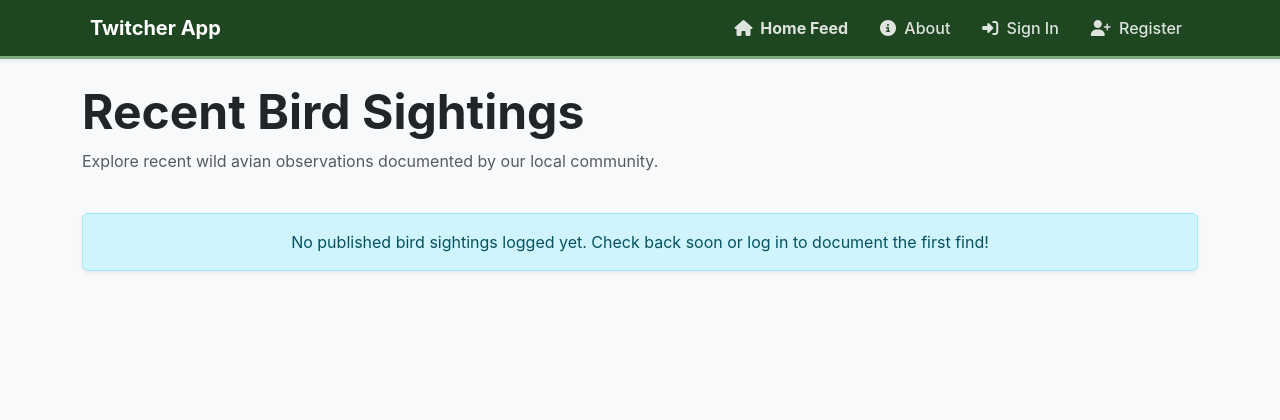
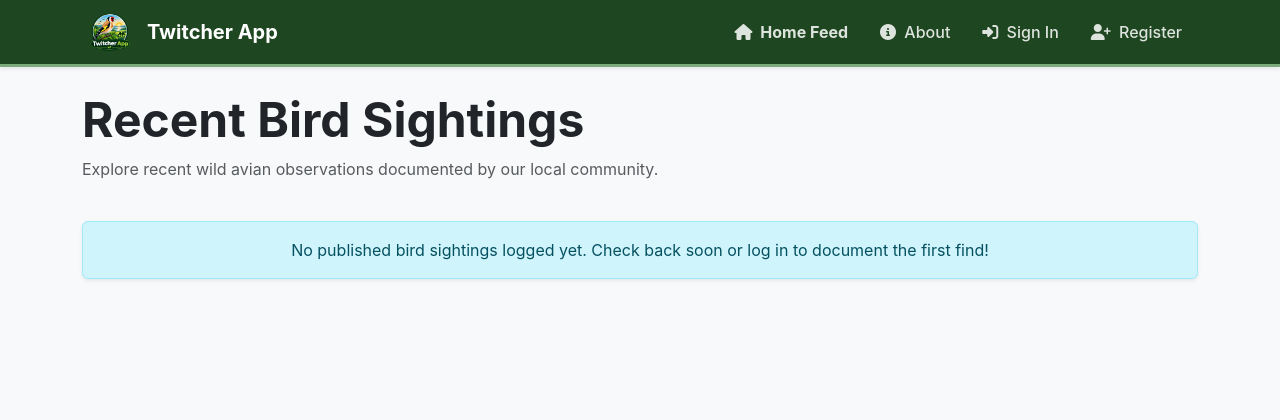
Before and after one commit to lion695/twitcher_app, a Django app: page / in a window 1280 px wide. Shown: the top 420 px of the page. Run offline with Django 4.2, Linux system fonts and the light colour scheme; data that the repository does not hold is empty; some libraries are stand-ins or nearby versions.

Commit message:
style: link custom brand logo image asset into template navigation header block

```diff
--- a/templates/base.html
+++ b/templates/base.html
@@ -26,9 +26,12 @@
         <div class="container">
 
             <a class="navbar-brand fw-bold d-flex align-items-center" href="{% url 'home' %}">
-                <i class="fa-solid fa-eagle me-2"></i>
+                <!-- Injects your custom PNG asset seamlessly scaling it to match standard navbar row proportions (LO1.1) -->
+                <img src="{% static 'images/logo.png' %}" alt="Twitcher App Logo" class="d-inline-block align-top me-2"
+                    style="height: 38px; width: auto; object-fit: contain;">
                 Twitcher App
             </a>
+
 
             <button class="navbar-toggler" type="button" data-bs-toggle="collapse" data-bs-target="#mainNavbar"
                 aria-controls="mainNavbar" aria-expanded="false" aria-label="Toggle navigation">
@@ -70,7 +73,8 @@
                     <!-- Links visible to ALL logged-in community members -->
                     <li class="nav-item">
                         <!-- FIXED: Changed href="#" to map directly to our new frontline creation template view path -->
-            <a class="nav-link text-warning px-3 {% if request.path == '/log-sighting/' %}active fw-bold{% endif %}" href="{% url 'sighting_create' %}">
+                        <a class="nav-link text-warning px-3 {% if request.path == '/log-sighting/' %}active fw-bold{% endif %}"
+                            href="{% url 'sighting_create' %}">
                             <i class="fa-solid fa-circle-plus me-1"></i>
                             Log Sighting
                         </a>
@@ -134,7 +138,8 @@
         <div class="row mt-3">
             <div class="col-12">
                 {% for message in messages %}
-                <div class="alert alert-{% if message.tags == 'error' %}danger{% else %}{{ message.tags }}{% endif %} alert-dismissible fade show shadow-sm border-0" role="alert">
+                <div class="alert alert-{% if message.tags == 'error' %}danger{% else %}{{ message.tags }}{% endif %} alert-dismissible fade show shadow-sm border-0"
+                    role="alert">
                     {% if message.tags == 'success' %}
                     <i class="fa-solid fa-circle-check me-2 text-success"></i>
                     {% elif message.tags == 'error' %}
@@ -164,7 +169,8 @@
 
             <p class="mb-0 small">
                 &copy; {% now "Y" %} Twitcher App -
-                Built by Kieron Rostill-Fellows. <br> GitHub: <a href="https://github.com/lion695" class="text-decoration-none text-success fw-bold" target="_blank">lion695</a> |
+                Built by Kieron Rostill-Fellows. <br> GitHub: <a href="https://github.com/lion695"
+                    class="text-decoration-none text-success fw-bold" target="_blank">lion695</a> |
             </p>
 
         </div>
--- a/twitcher_project/settings.py
+++ b/twitcher_project/settings.py
@@ -163,7 +163,7 @@ STATIC_ROOT = BASE_DIR / "staticfiles"
 
 # Custom static asset search directory routing (LO1.2)
 STATICFILES_DIRS = [
-    BASE_DIR / "static",
+    BASE_DIR / "sightings" / "static",
 ]
 
 # Default primary key field type
```
Also changed, not shown: sightings/static/favicon/favicon.ico (added), sightings/static/images/logo.png (added). Lines whose indentation alone changed are shown as unchanged.
